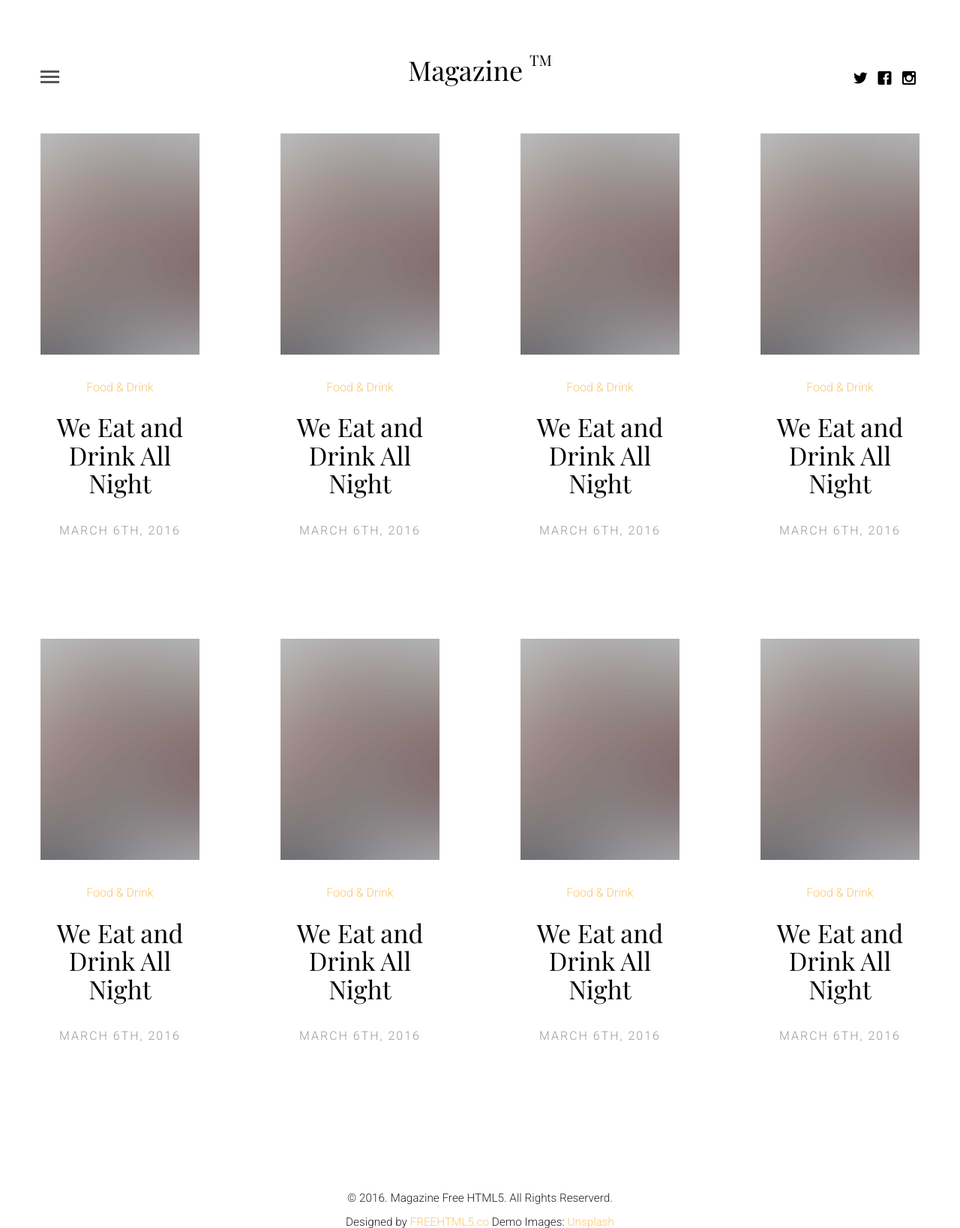
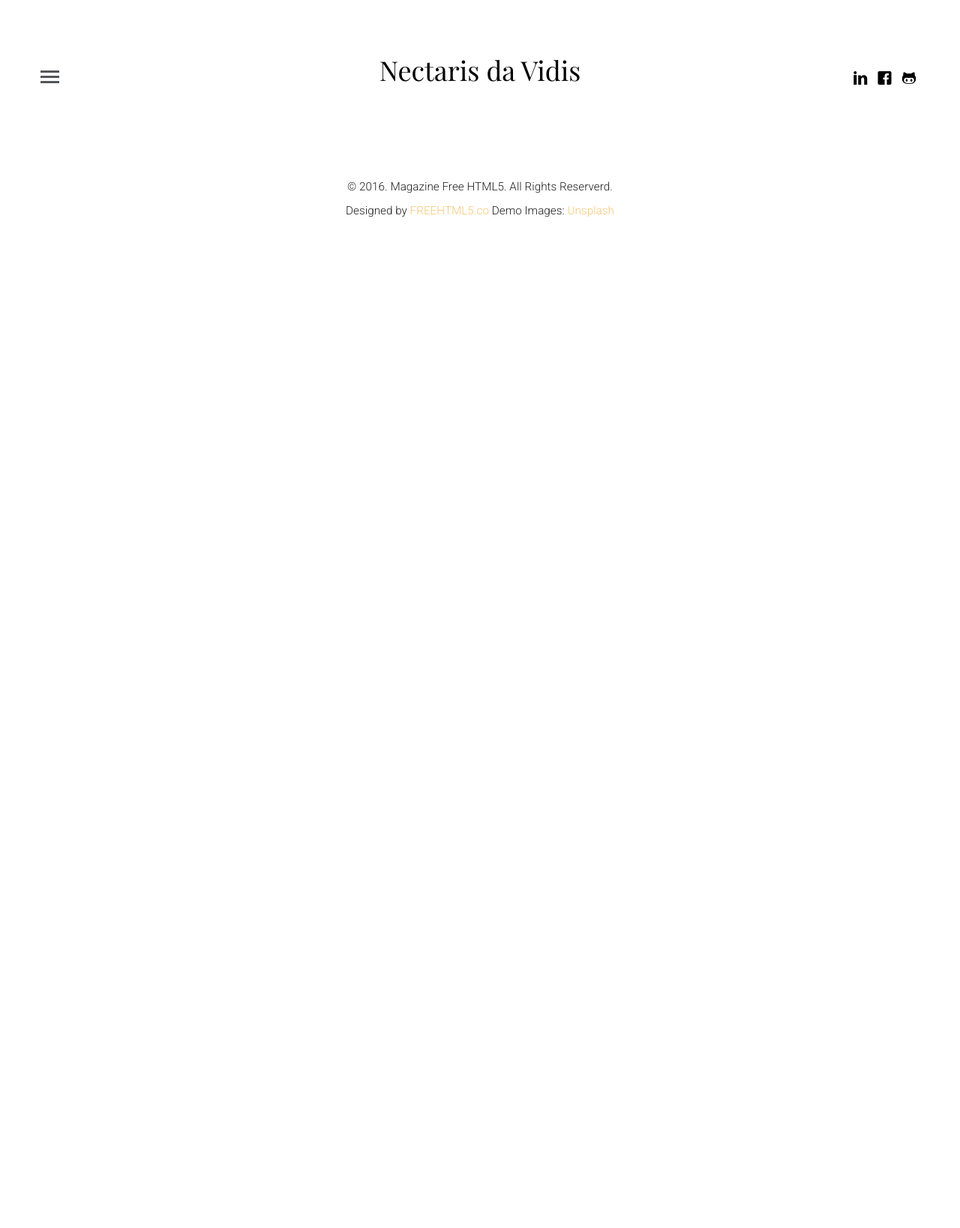
Before and after one commit to leandrocl2005/crud_blog, a Django app: page / in a window 1280 px wide. Shown: the top 1638 px of the page at 75% size. After the commit the page ends 290 px from the top, so only its background shows below. Run offline with Django 3.2, Linux system fonts and the light colour scheme; some libraries are stand-ins or nearby versions; some web fonts are replaced.

Commit message:
Html jiraya

```diff
--- a/posts/views.py
+++ b/posts/views.py
@@ -6,7 +6,7 @@ from django.contrib.auth.decorators import login_required
 
 def post_list(request):
     posts = Post.objects.filter(published_date__lte=timezone.now()).order_by('published_date')
-    return render(request,'posts_templates/posts_list.html',{'posts': posts})
+    return render(request,'home/index.html',{'posts': posts})
 
 @login_required
 def post_create(request):
--- a/templates/home/content.html
+++ b/templates/home/content.html
@@ -1,13 +1,13 @@
 {% load static %}
 
-{% for i in iterators %}
+{% for post in posts %}
 	<article class="col-lg-3 col-md-3 col-sm-3 col-xs-6 col-xxs-12 animate-box">
 		<figure>
-			<a href="single.html"><img src="{% static 'images/pic_1.jpg' %}" alt="Image" class="img-responsive"></a>
+			<a href="single.html"><img src="../media/{{post.pic}}" alt="{{post.title}}" class="img-responsive"></a>
 		</figure>
-		<span class="fh5co-meta"><a href="single.html">Food &amp; Drink</a></span>
-		<h2 class="fh5co-article-title"><a href="single.html">We Eat and Drink All Night</a></h2>
-		<span class="fh5co-meta fh5co-date">March 6th, 2016</span>
+		<span class="fh5co-meta"><a href="single.html">{{post.title}}</a></span>
+		<h2 class="fh5co-article-title"><a href="single.html">{{post.texto|truncatechars:40}}</a></h2>
+		<span class="fh5co-meta fh5co-date">{{post.published_date|date:'F d, o'}}</span>
 	</article>
 	{% if forloop.counter|divisibleby:4 %}
         <div class="clearfix visible-lg-block visible-md-block visible-sm-block visible-xs-block"></div>
--- a/templates/home/index.html
+++ b/templates/home/index.html
@@ -65,34 +65,34 @@
 		<a href="#" class="fh5co-close-offcanvas js-fh5co-close-offcanvas"><span><i class="icon-cross3"></i> <span>Close</span></span></a>
 		<div class="fh5co-bio">
 			<figure>
-				<img src="{% static 'images/person1.jpg' %}" alt="Free HTML5 Bootstrap Template" class="img-responsive">
+				<img src="{% static 'images/eu.jpg' %}" alt="Free HTML5 Bootstrap Template" class="img-responsive">
 			</figure>
-			<h3 class="heading">About Me</h3>
-			<h2>Emily Tran Le</h2>
-			<p>Far far away, behind the word mountains, far from the countries Vokalia and Consonantia, there live the blind texts. </p>
+			<h3 class="heading">Sobre mim</h3>
+			<h2>Leandro Cruvinel</h2>
+			<p>A cerveja e a cachaça são os piores inimigos do homem. Mas o homem que foge dos seus inimigos é um covarde.</p>
 			<ul class="fh5co-social">
-				<li><a href="#"><i class="icon-twitter"></i></a></li>
-				<li><a href="#"><i class="icon-facebook"></i></a></li>
-				<li><a href="#"><i class="icon-instagram"></i></a></li>
+				<li><a href="https://www.linkedin.com/in/leandrolemes"><i class="icon-linkedin"></i></a></li>
+				<li><a href="https://www.facebook.com/leandrocl2005"><i class="icon-facebook"></i></a></li>
+				<li><a href="https://github.com/leandrocl2005"><i class="icon-github"></i></a></li>
 			</ul>
 		</div>
 
 		<div class="fh5co-menu">
 			<div class="fh5co-box">
-				<h3 class="heading">Categories</h3>
+				<h3 class="heading">Categorias</h3>
 				<ul>
-					<li><a href="#">Travel</a></li>
-					<li><a href="#">Style</a></li>
-					<li><a href="#">Photography</a></li>
-					<li><a href="#">Food &amp; Drinks</a></li>
-					<li><a href="#">Culture</a></li>
+					<li><a href="#">Educação</a></li>
+					<li><a href="#">Hobbies</a></li>
+					<li><a href="#">Tecnologia</a></li>
+					<li><a href="#">Comidas &amp; Bebidas</a></li>
+					<li><a href="#">Viajens</a></li>
 				</ul>
 			</div>
 			<div class="fh5co-box">
-				<h3 class="heading">Search</h3>
+				<h3 class="heading">Buscar</h3>
 				<form action="#">
 					<div class="form-group">
-						<input type="text" class="form-control" placeholder="Type a keyword">
+						<input type="text" class="form-control" placeholder="Digite o que busca">
 					</div>
 				</form>
 			</div>
@@ -106,12 +106,12 @@
 			<div class="row">
 				<a href="#" class="js-fh5co-nav-toggle fh5co-nav-toggle"><i></i></a>
 				<ul class="fh5co-social">
-					<li><a href="#"><i class="icon-twitter"></i></a></li>
-					<li><a href="#"><i class="icon-facebook"></i></a></li>
-					<li><a href="#"><i class="icon-instagram"></i></a></li>
+				<li><a href="https://www.linkedin.com/in/leandrolemes"><i class="icon-linkedin"></i></a></li>
+				<li><a href="https://www.facebook.com/leandrocl2005"><i class="icon-facebook"></i></a></li>
+				<li><a href="https://github.com/leandrocl2005"><i class="icon-github"></i></a></li>
 				</ul>
 				<div class="col-lg-12 col-md-12 text-center">
-					<h1 id="fh5co-logo"><a href="index.html">Magazine <sup>TM</sup></a></h1>
+					<h1 id="fh5co-logo"><a href="index.html">Nectaris da Vidis</a></h1>
 				</div>
 
 			</div>
```
Also changed, not shown: statics/images/eu.jpg (added).
